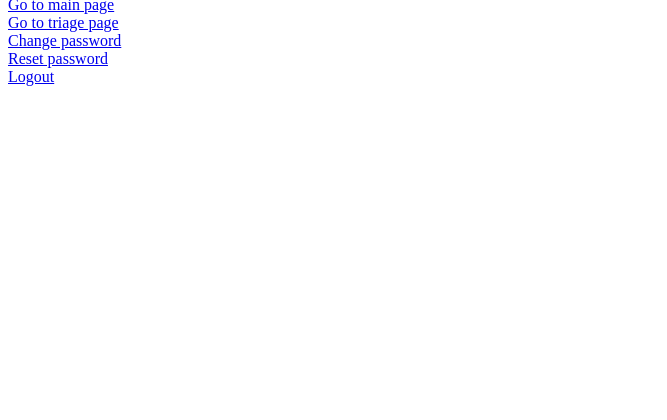
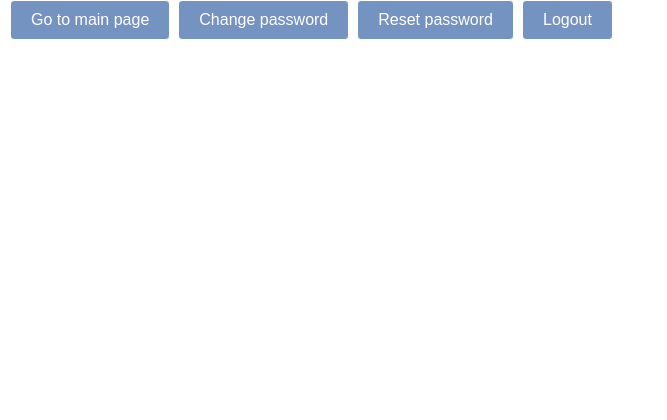
Before and after one commit to aprsa/tessEBs, a Django app: page /accounts/profile/ in a window 1280 px wide. Shown: the part 346-766 px from the top of the page, without its empty margins (0-667 px from the left). Run offline with Django 3.2, Linux system fonts and the light colour scheme; the visitor is signed in with stand-in values (Sample User, id 1); parts of the project's set-up code (start-up, migrations or seed data) failed here and were passed over.

Commit message:
Updates (and prettifies) the profile landing page.

```diff
--- a/catalog/templates/registration/profile.html
+++ b/catalog/templates/registration/profile.html
@@ -8,12 +8,13 @@
     <h1> Profile management </h1>
 
     Hello, {{ user }}! What would you like to do? <br><br>
-    <a href="/">Go to main page</a><br>
-    <a href="triage">Go to triage page</a><br>
-    <a href="accounts/password_change">Change password</a><br>
-    <a href="password_reset">Reset password</a><br>
-    <a href="logout">Logout</a><br>
-
+    <button onclick="location.href='/'">Go to main page</button>
+    <button onclick="location.href='{% url "change_password" %}'">Change password</button>
+    <button onclick="location.href='{% url "reset_password" %}'">Reset password</button>
+    <form method="post" action="{% url 'goodbye' %}" style="display: inline;">
+        {% csrf_token %}
+        <button type="submit">Logout</button>
+    </form>
     <br>
 {% else %}
     Please authenticate first in order to access your profile area.
```
